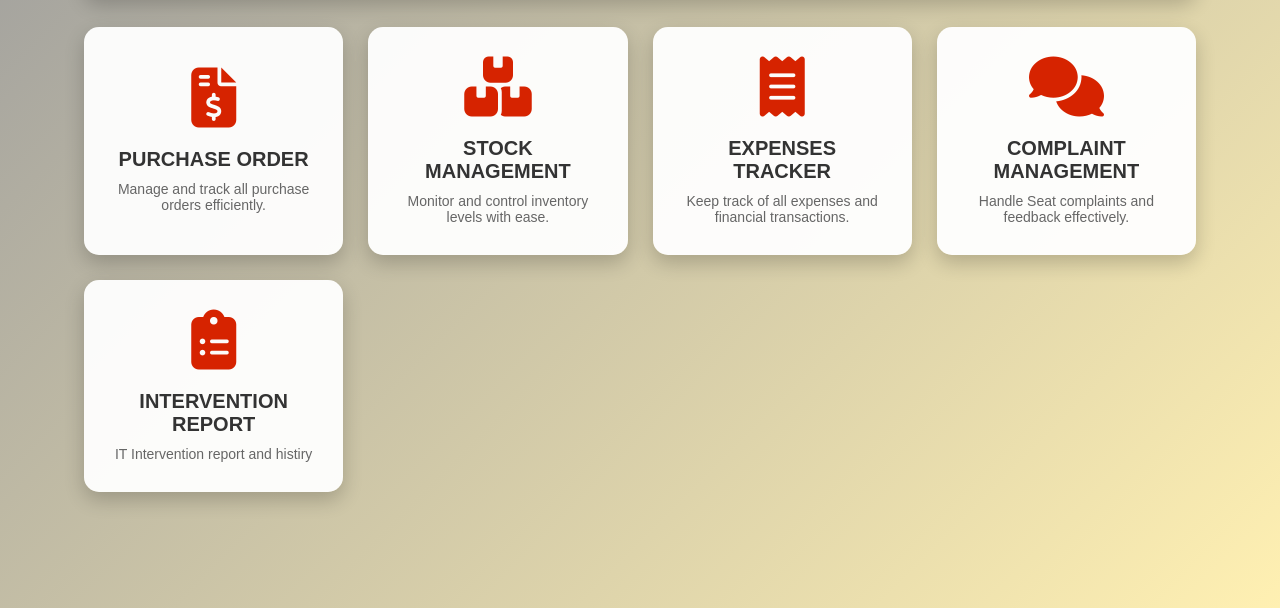
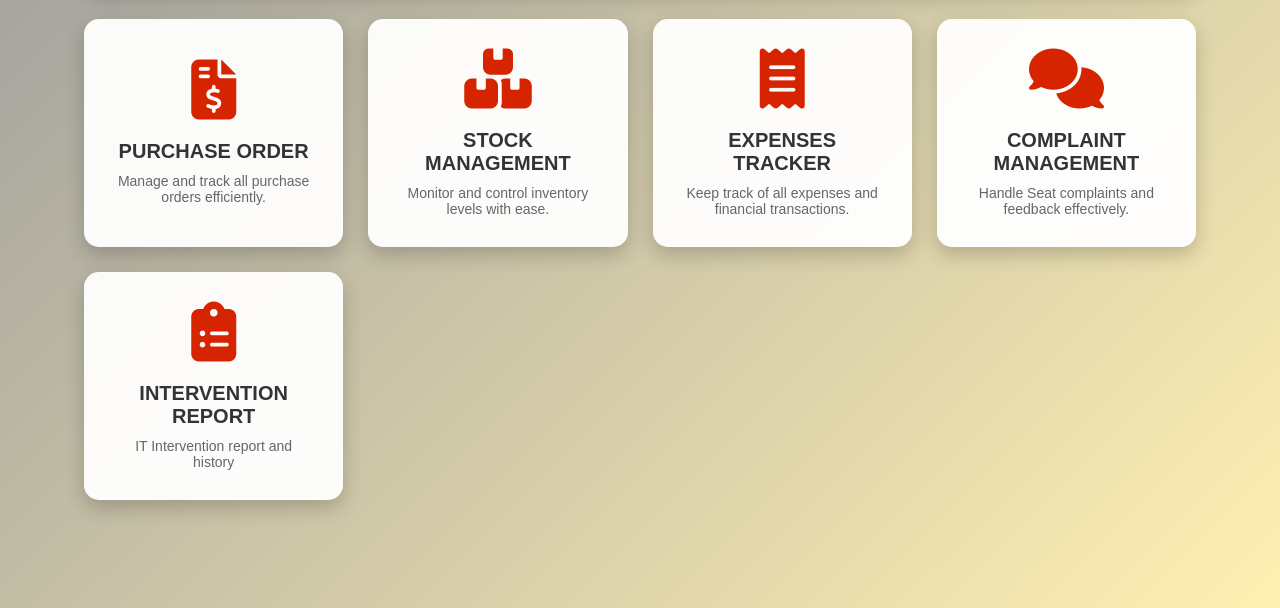
Before and after one commit to Achrafhammou-dev/dashboard, a plain HTML site: page index.html in a window 1280 px wide. Shown: the part 192-800 px from the top of the page. Drawn offline with Linux system fonts and the light colour scheme.

Commit message:
Update index.html

```diff
--- a/index.html
+++ b/index.html
@@ -208,7 +208,7 @@
             <a href="https://bkint.vercel.app/" class="card">
                 <i class="fas fa-clipboard-list"></i>
                 <h3>Intervention Report</h3>
-                <p>IT Intervention report and histiry</p>
+                <p>IT Intervention report and history</p>
             </a>
 
         </div>
```
